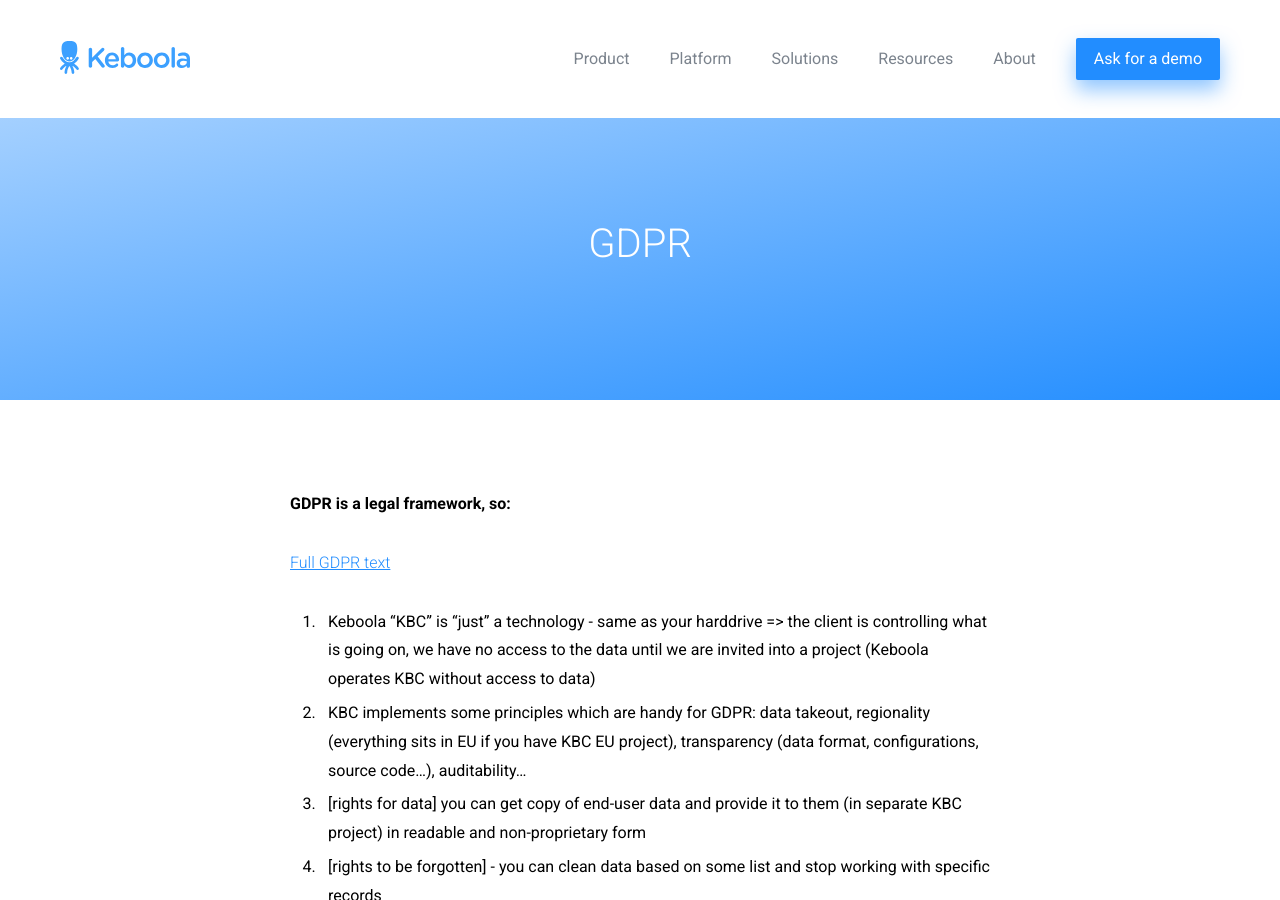
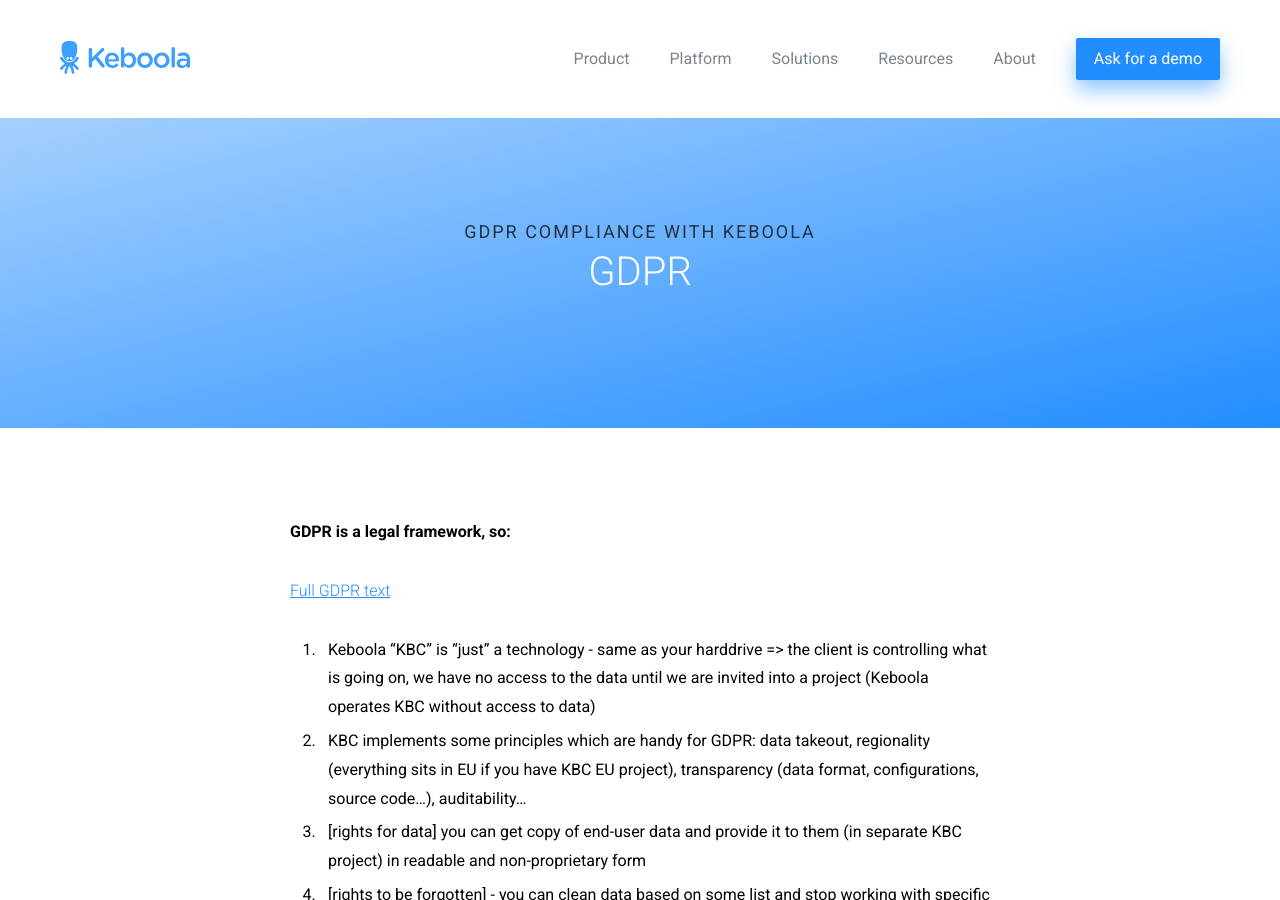
Before and after one commit to keboola/website, a Jekyll site: the page built from gdpr.md, in a window 1280 px wide and 900 px high. Built offline with Jekyll 4.4.1, drawn with Linux system fonts in a browser that asks for light colours; nearby versions of some CDN libraries.

Commit message:
Update from Forestry.io - Updated gdpr.md

```diff
--- a/gdpr.md
+++ b/gdpr.md
@@ -1,7 +1,7 @@
 ---
 layout: text-page
 title: GDPR
-subtitle: ''
+subtitle: GDPR Compliance with Keboola
 date: 2019-01-23 11:56:37 +0100
 
 ---
```
